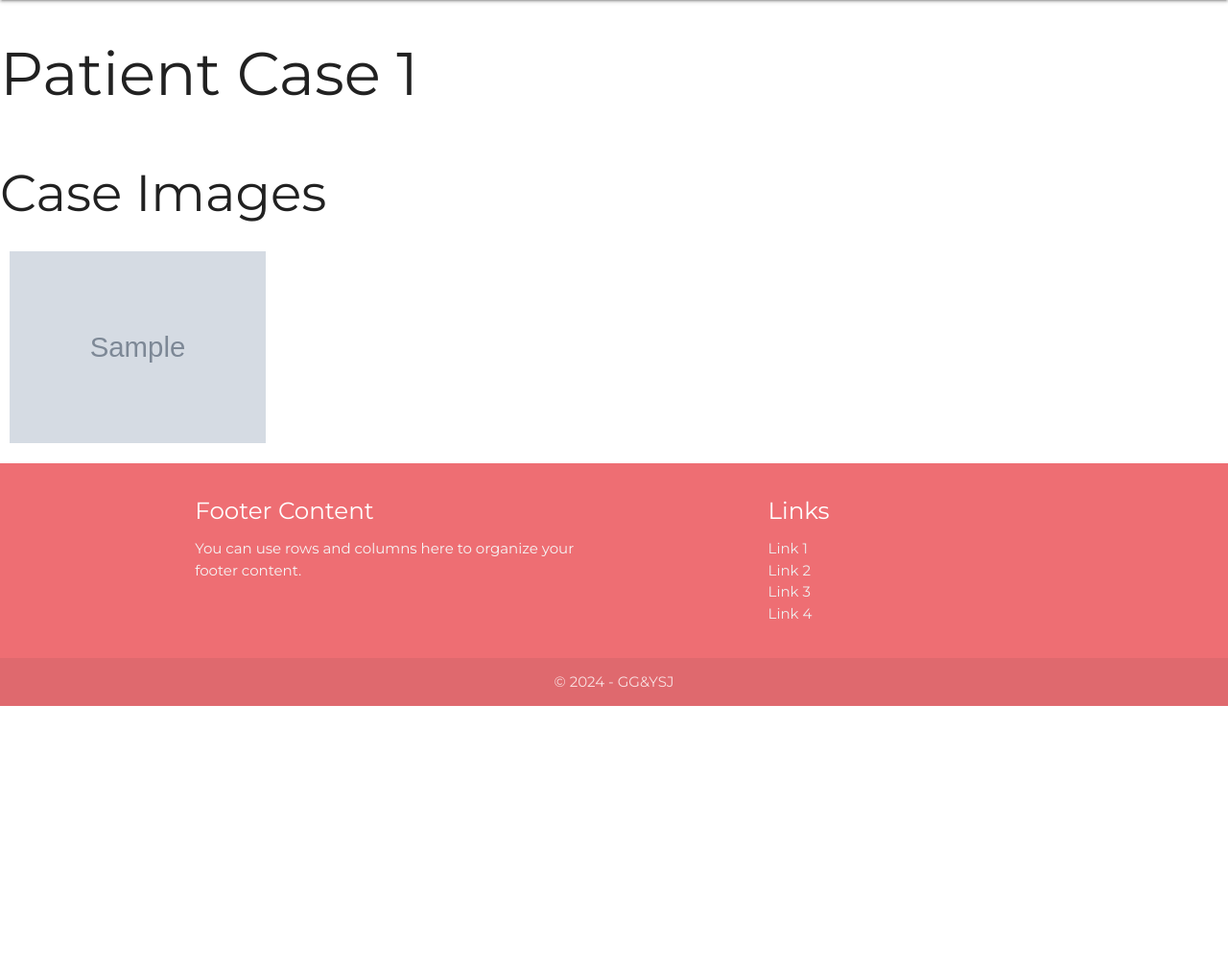
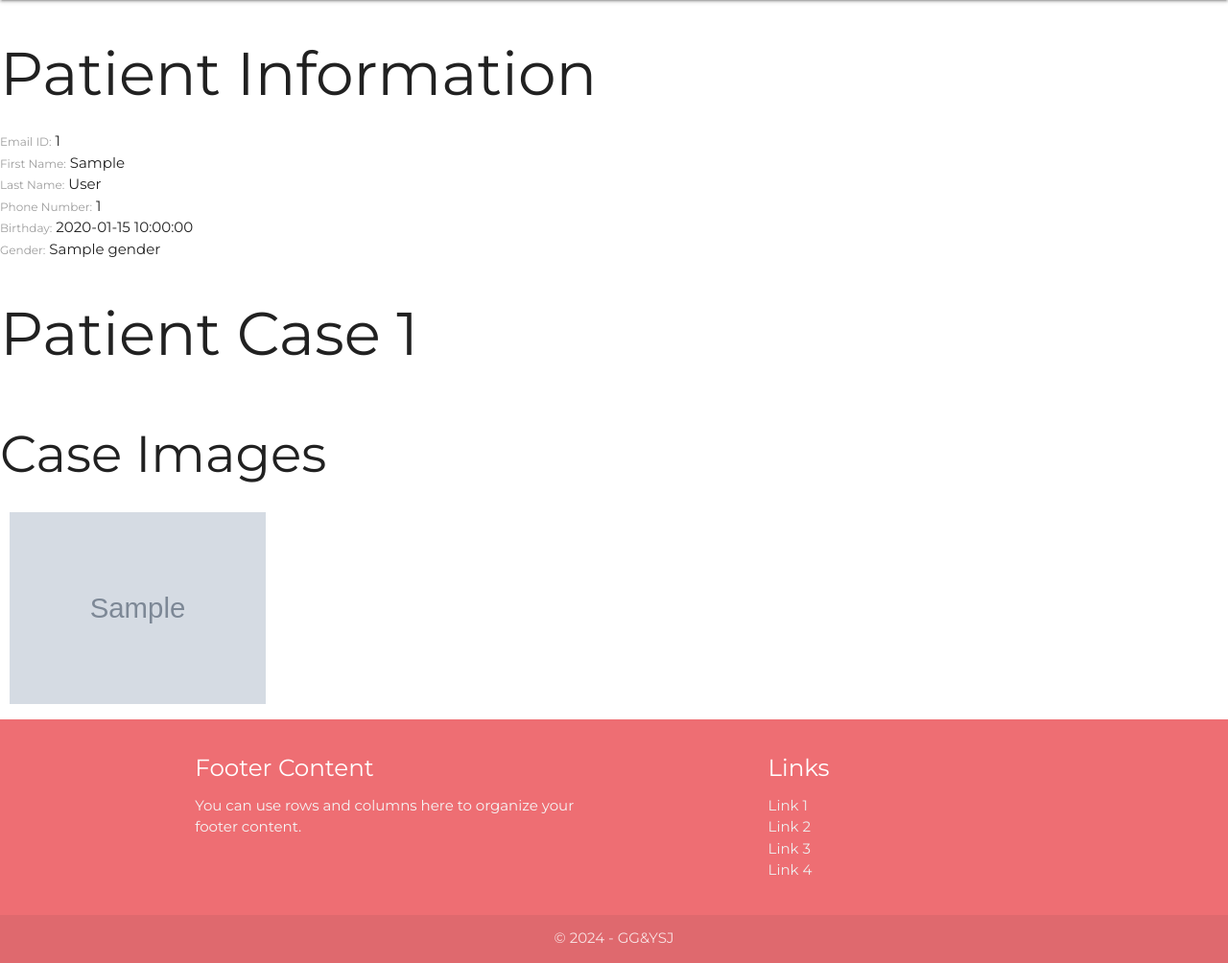
Before and after one commit to GauthamGirish/Brainiac, a Flask app: template brainiac/templates/case.html in a window 1280 px wide. Shown: the part 64-1068 px from the top of the page at 96% size. Before the commit the page ends 800 px from the top, so only its background shows below. Run offline with Flask 3, Linux system fonts and the light colour scheme; the template is opened without the code that fills it: most values are stand-ins (such as "Sample title", 1, 10 or a date in 2020); grey boxes marked "Sample" are stand-in pictures; parts of the project's set-up code (start-up, migrations or seed data) failed here and were passed over.

Commit message:
Add more patient details in case view page

```diff
--- a/brainiac/templates/case.html
+++ b/brainiac/templates/case.html
@@ -7,7 +7,36 @@
 {% endblock links %}
 
 {% block content %}
-    <h1>Patient Case {{ case_number }}</h1>
+
+<h1>Patient Information</h1>
+<div class="patient-info">
+    <div>
+        <label>Email ID:</label>
+        <span>{{ patient_data['email_id'] }}</span>
+    </div>
+    <div>
+        <label>First Name:</label>
+        <span>{{ patient_data['first_name'] }}</span>
+    </div>
+    <div>
+        <label>Last Name:</label>
+        <span>{{ patient_data['last_name'] }}</span>
+    </div>
+    <div>
+        <label>Phone Number:</label>
+        <span>{{ patient_data['phone_number'] }}</span>
+    </div>
+    <div>
+        <label>Birthday:</label>
+        <span>{{ patient_data['birthday'] }}</span>
+    </div>
+    <div>
+        <label>Gender:</label>
+        <span>{{ patient_data['gender'] }}</span>
+    </div>
+</div>
+
+<h1>Patient Case {{ case_number }}</h1>
     {% if image_urls %}
         <div>
             <h2>Case Images</h2>
```
